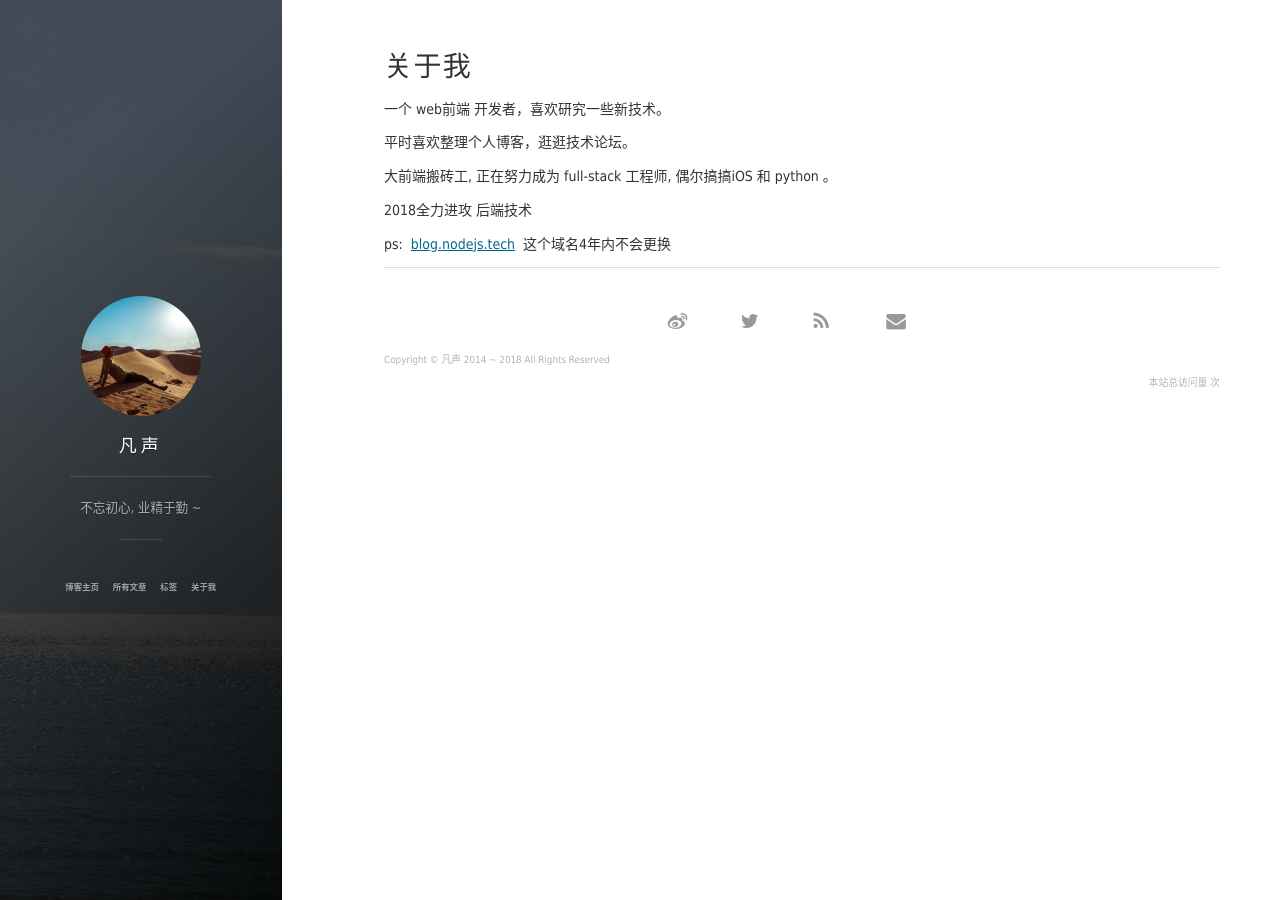
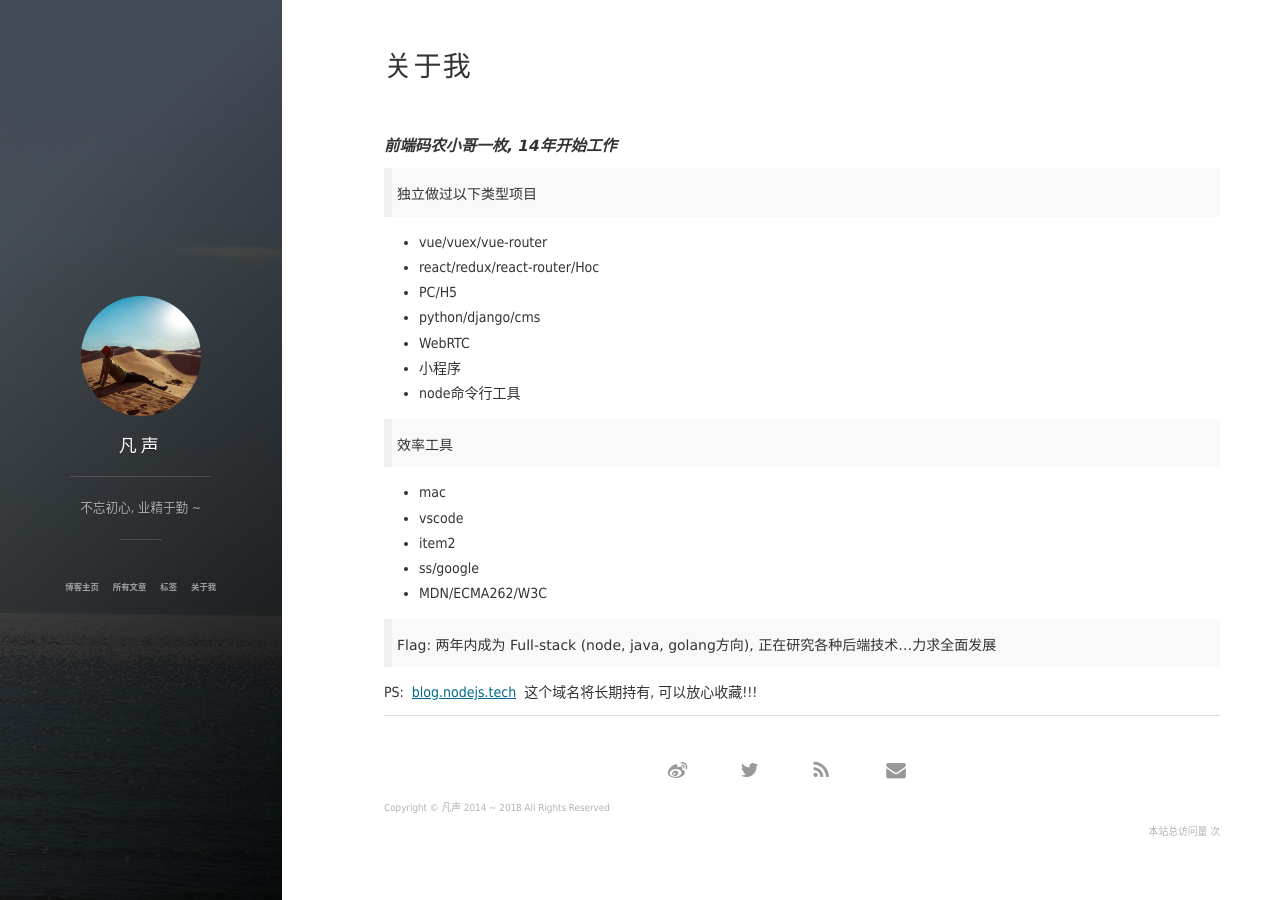
Before and after one commit to iceyangcc/blog, a Jekyll site: the page built from about.md, in a window 1280 px wide. Built offline with Jekyll 4.4.1, drawn with Linux system fonts in a browser that asks for light colours; nearby versions of some CDN libraries; library files that are not in the unit come from our copies; comment, search, counter and statistics services are not loaded.

Commit message:
update about me

```diff
--- a/about.md
+++ b/about.md
@@ -3,17 +3,35 @@ layout: page
 title: 关于我
 ---
 
-一个 web前端 开发者，喜欢研究一些新技术。
+<p style="height: 20px;">
+</p>
+
+#### ***前端码农小哥一枚, 14年开始工作***
+
+
+> 独立做过以下类型项目
+
+*  vue/vuex/vue-router
+*  react/redux/react-router/Hoc
+*  PC/H5
+*  python/django/cms
+*  WebRTC
+*  小程序
+*  node命令行工具
+
+> 效率工具
+
+* mac
+* vscode
+* item2
+* ss/google
+* MDN/ECMA262/W3C
+
+> Flag: 两年内成为 Full-stack (node, java,  golang方向), 正在研究各种后端技术...力求全面发展
 
 <p>
-平时喜欢整理个人博客，逛逛技术论坛。
-<p>
-大前端搬砖工, 正在努力成为 full-stack 工程师, 偶尔搞搞iOS 和 python 。
+PS: <a href="//blog.nodejs.tech/#blog" target="_blank">blog.nodejs.tech</a> 这个域名将长期持有, 可以放心收藏!!!
 
-<p>
 
-<p>
-2018全力进攻 后端技术
-<p>
-ps: <a href="//blog.nodejs.tech/#blog" target="_blank">blog.nodejs.tech</a> 这个域名4年内不会更换
+
 {% include comments.html %}
```
